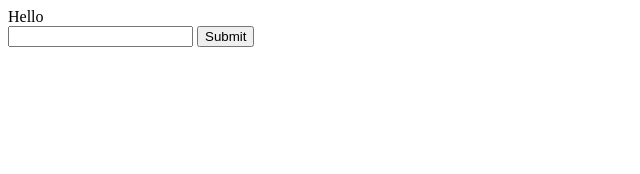
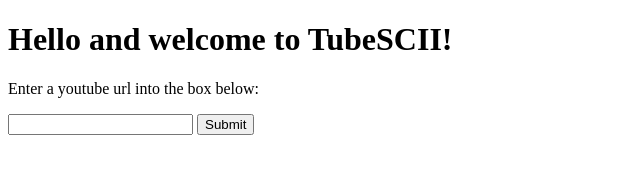
Before and after one commit to cai-michael/SunhacksChromeExtension, a website: page views/home.html in a window 1280 px wide. Shown: the whole page, without its empty margins (0-640 px from the left). Drawn offline with Linux system fonts and the light colour scheme.

Commit message:
Changed body of html

```diff
--- a/views/home.html
+++ b/views/home.html
@@ -3,11 +3,12 @@
 <head>
   <meta charset="utf-8" />
   <meta http-equiv="X-UA-Compatible" content="IE=edge">
-  <title>Home Page</title>
+  <title>TubeSCII</title>
   <meta name="viewport" content="width=device-width, initial-scale=1">
 </head>
 <body>
-  Hello
+  <h1>Hello and welcome to TubeSCII!</h1>
+  <p>Enter a youtube url into the box below:</p>
   <form method="POST" action="/video">
     <input name="videoURL" type="text">
     <input type="submit">
```
